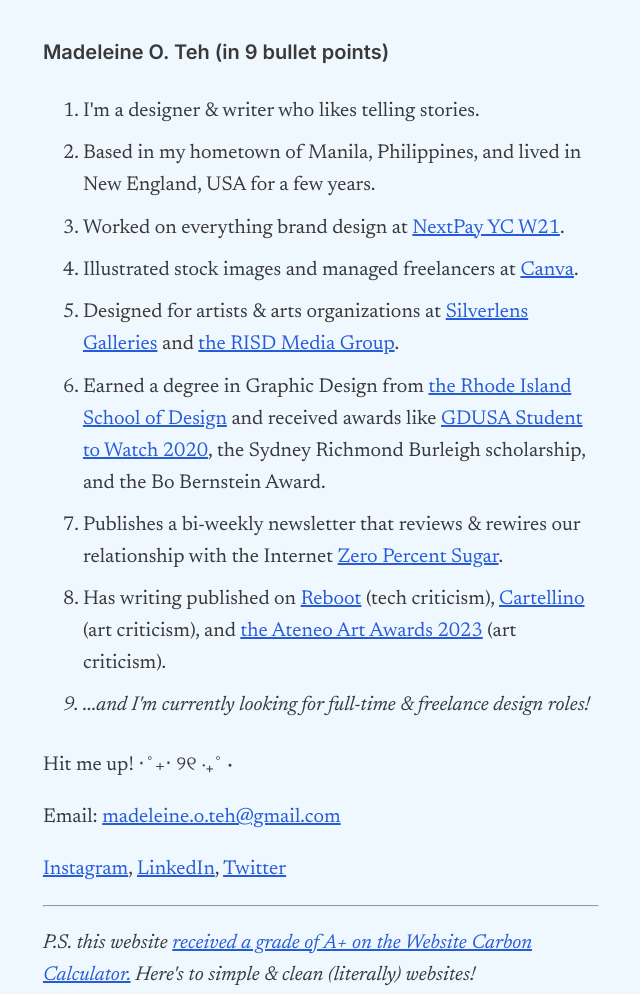
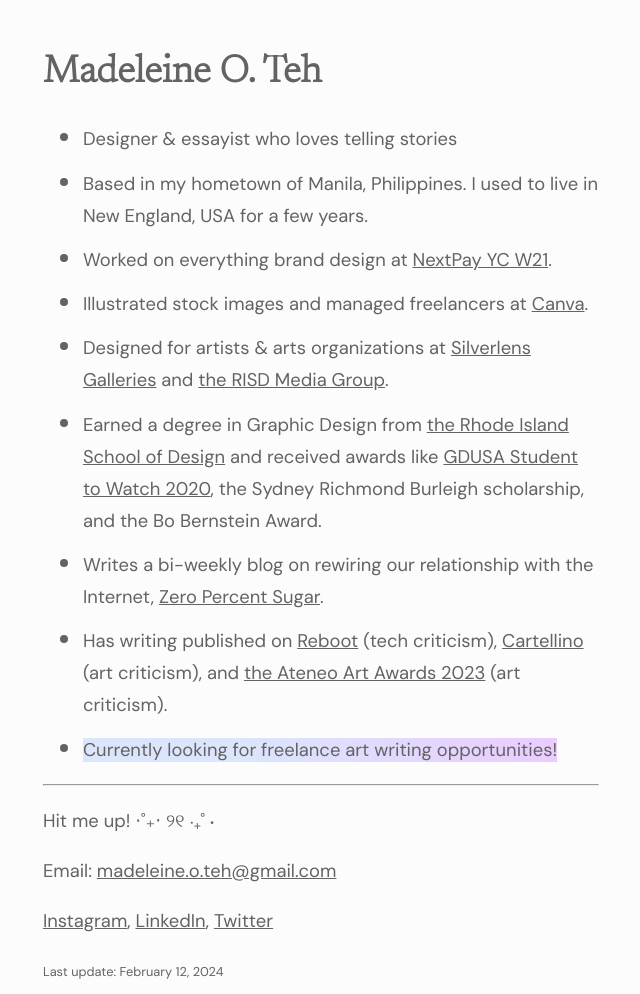
Before and after one commit to springbystone/springbystone.github.io, a plain HTML site: page index.html in a window 1280 px wide. Shown: the part 325-1319 px from the top of the page, without its empty margins (319-959 px from the left). Drawn offline with Linux system fonts and the light colour scheme.

Commit message:
2024.02.12
* updated colors & font
* changed copy

```diff
--- a/index.html
+++ b/index.html
@@ -4,29 +4,29 @@
         <link rel="stylesheet" href="style.css">
         <link rel="preconnect" href="https://fonts.googleapis.com">
         <link rel="preconnect" href="https://fonts.gstatic.com" crossorigin>
-        <link href="https://fonts.googleapis.com/css2?family=Inter:wght@600&family=Newsreader:ital,opsz@0,6..72;1,6..72&display=swap" rel="stylesheet">
+        <link href="https://fonts.googleapis.com/css2?family=DM+Sans:opsz@9..40&family=Newsreader:opsz,wght@6..72,300&display=swap" rel="stylesheet">
         <meta name="viewport" content="width=device-width, initial-scale=1.0">
     </head>
     <body>
         <div id="content-main">
             <img src="me.png">
-            <h1>Madeleine O. Teh (in 9 bullet points)</h1>
-            <ol>
-                <li>I'm a designer & writer who likes telling stories.</li>
-                <li>Based in my hometown of Manila, Philippines, and lived in New England, USA for a few years.</li>
+            <h1>Madeleine O. Teh</h1>
+            <ul>
+                <li>Designer & essayist who loves telling stories</li>
+                <li>Based in my hometown of Manila, Philippines. I used to live in New England, USA for a few years.</li>
                 <li>Worked on everything brand design at <a href="https://nextpay.world/" target="_blank">NextPay YC W21</a>.</li>
                 <li>Illustrated stock images and managed freelancers at <a href="https://www.canva.com/" target="_blank">Canva</a>.</li>
                 <li>Designed for artists & arts organizations at <a href="https://www.silverlensgalleries.com/" target="_blank">Silverlens Galleries</a> and <a href="https://info.risd.edu/marketing-communications/" target="_blank">the RISD Media Group</a>.</li>
                 <li>Earned a degree in Graphic Design from <a href="https://www.risd.edu/">the Rhode Island School of Design</a> and received awards like <a href="https://gdusa.com/studentstowatch2020/madeleine-teh" target="_blank">GDUSA Student to Watch 2020</a>, the Sydney Richmond Burleigh scholarship, and the Bo Bernstein Award.</li>
-                <li>Publishes a bi-weekly newsletter that reviews & rewires our relationship with the Internet <a href="https://zeropercentsugar.substack.com/" target="_blank">Zero Percent Sugar</a>.</li>
+                <li>Writes a bi-weekly blog on rewiring our relationship with the Internet, <a href="https://zeropercentsugar.substack.com/">Zero Percent Sugar</a>.</li>
                 <li>Has writing published on <a href="https://joinreboot.org/p/2023-roundup" target="_blank">Reboot</a> (tech criticism), <a href="https://cartellino.com/features/2023/12/22/Everythings-Going-to-Be-Fine-In-Conversation-with-Katrina-Stuart-Santiago" target="_blank">Cartellino</a> (art criticism), and <a href="https://pkl.ateneoartgallery.com/essays/yeo-kaa-gives-us-strength-at-art-fair-philippines-2023-and-online" target="_blank">the Ateneo Art Awards 2023</a> (art criticism).</li>
-                <li id="italic">...and I'm currently looking for full-time & freelance design roles!</li>
-            </ol>
+                <li><span id="highlight">Currently looking for freelance art writing opportunities!</span></li>
+            </ul>
+            <hr>
             <p>Hit me up! ⋅˚₊‧ ୨୧ ‧₊˚ ⋅</p>
             <p>Email: <a href="mailto:madeleine.o.teh@gmail.com">madeleine.o.teh@gmail.com</a></p>
             <p><a href="https://www.instagram.com/madeleine.o.teh/">Instagram</a>, <a href="https://www.linkedin.com/in/madeleine-teh2021/">LinkedIn</a>, <a href="https://twitter.com/madeleine_o_teh">Twitter</a></p>
-            <hr>
-            <p id="italic">P.S. this website <a href="https://www.websitecarbon.com/website/madeleineteh-com/" target="_blank">received a grade of A+ on the Website Carbon Calculator.</a> Here's to simple & clean (literally) websites!</p>
+            <p id="postscript">Last update: February 12, 2024</p>
         </div>
     </body>
 </html>
--- a/style.css
+++ b/style.css
@@ -1,9 +1,9 @@
 body {
-    background-color: #EFF7FF;
-    font-family: 'Newsreader', serif;
-    font-size: 1.25rem;
+    background-color: #fcfcfc;
+    font-family: 'DM Sans', sans-serif;
+    font-size: 1.15rem;
     line-height: 2rem;
-    color: #393939;
+    color: #636363;
 }
 
 #content-main {
@@ -11,9 +11,9 @@ body {
 }
 
 h1 {
-    font-family: 'Inter', sans-serif;
-    font-size: 1.25rem;
-    line-height: 1.8rem;
+    font-family: 'Newsreader', serif;
+    font-size: 2.4rem;
+    line-height: 2.8rem;
 }
 
 ol {
@@ -24,6 +24,10 @@ li {
     margin: 2% 0;
 }
 
+li::marker {
+  font-size: 1.6rem;
+}
+
 img {
     width: 160px;
     border-radius: 50%;
@@ -31,7 +35,7 @@ img {
 }
 
 a {
-    color: #265CDA;
+  color: #636363;
 }
 
 a:hover {
@@ -57,6 +61,14 @@ a:hover {
     font-style: italic;
   }
 
+  #highlight {
+    background: linear-gradient(90deg, rgba(219,229,252,1) 35%, rgba(234,204,255,1) 100%);
+  }
+
+  #postscript {
+    font-size: 0.8rem;
+  }
+
   @media only screen and (max-width: 1200px) {
     #content-main {
         padding: 10% 20%;
```
